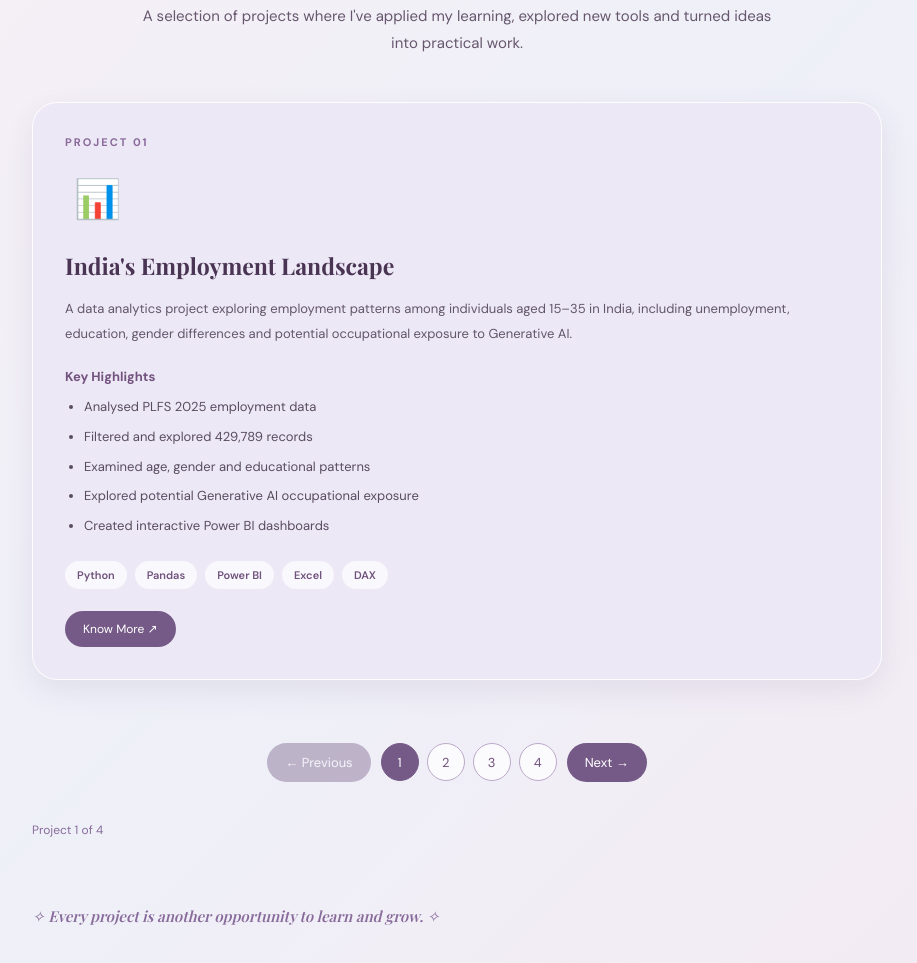
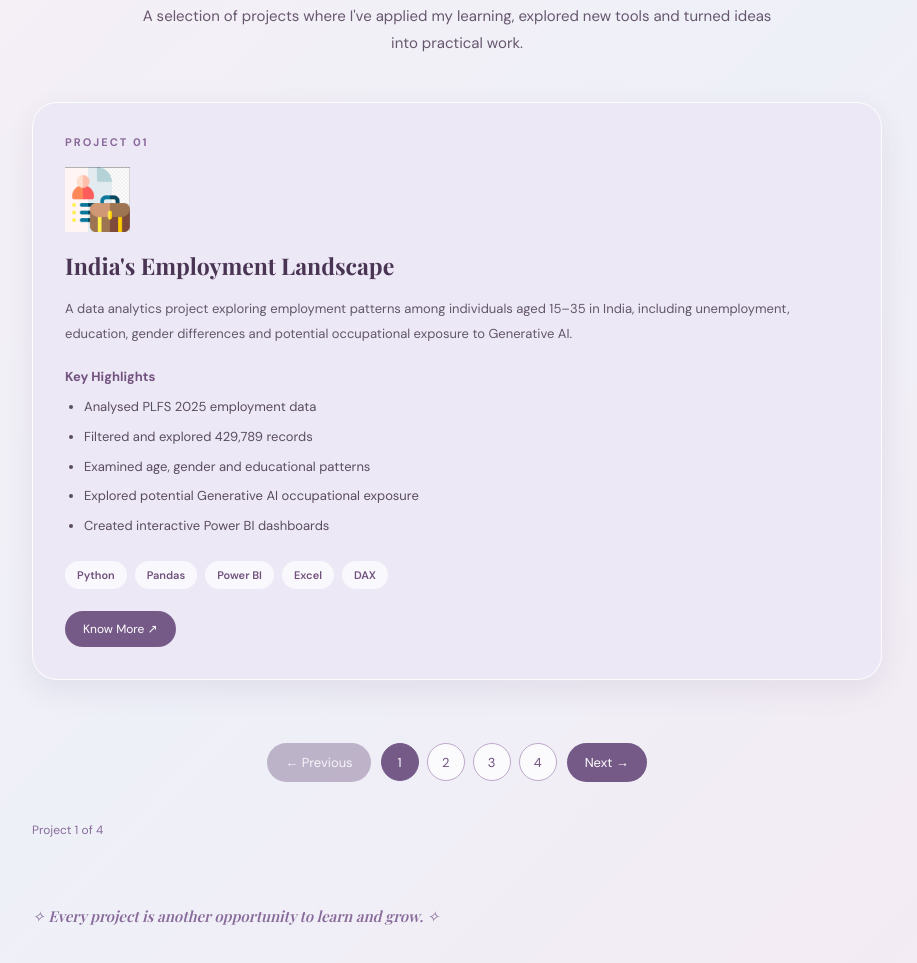
Before and after one commit to Michuzzz/michelle-portfolio, a plain HTML site: page index.html in a window 1280 px wide. Shown: the part 3772-4735 px from the top of the page, without its empty margins (183-1100 px from the left). Drawn offline with nearby package versions, Linux system fonts and the light colour scheme.

Commit message:
Update index.html

```diff
--- a/index.html
+++ b/index.html
@@ -429,7 +429,10 @@
             <div class="project-card employment-card">
 
                 <div class="project-number">PROJECT 01</div>
-                <div class="project-icon project-emoji">📊</div>
+                <div class="project-icon">
+                    <img src="jobicon.png"
+                         alt="jobicon">
+                </div>
 
                 <h3>India's Employment Landscape</h3>
 
```
